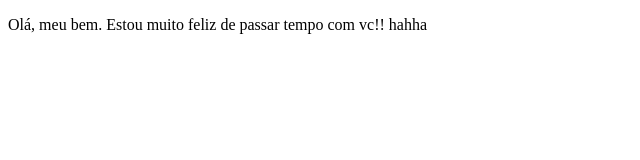
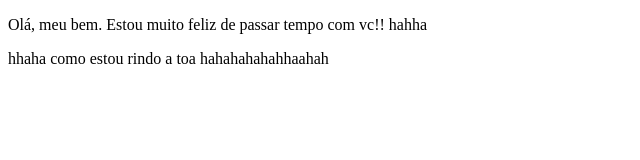
Before and after one commit to Matheus-Galdino/love-gallery, a plain HTML site: page index.html in a window 1280 px wide. Shown: the whole page, without its empty margins (0-640 px from the left). Drawn offline with Linux system fonts and the light colour scheme.

Commit message:
dessa vez n deu git pull mas acho que não tem probremas ne??

```diff
--- a/index.html
+++ b/index.html
@@ -7,5 +7,6 @@
 </head>
 <body>
     <p>Olá, meu bem. Estou muito feliz de passar tempo com vc!! hahha</p>
+    <p>hhaha como estou rindo a toa hahahahahahhaahah</p>
 </body>
 </html>
```
